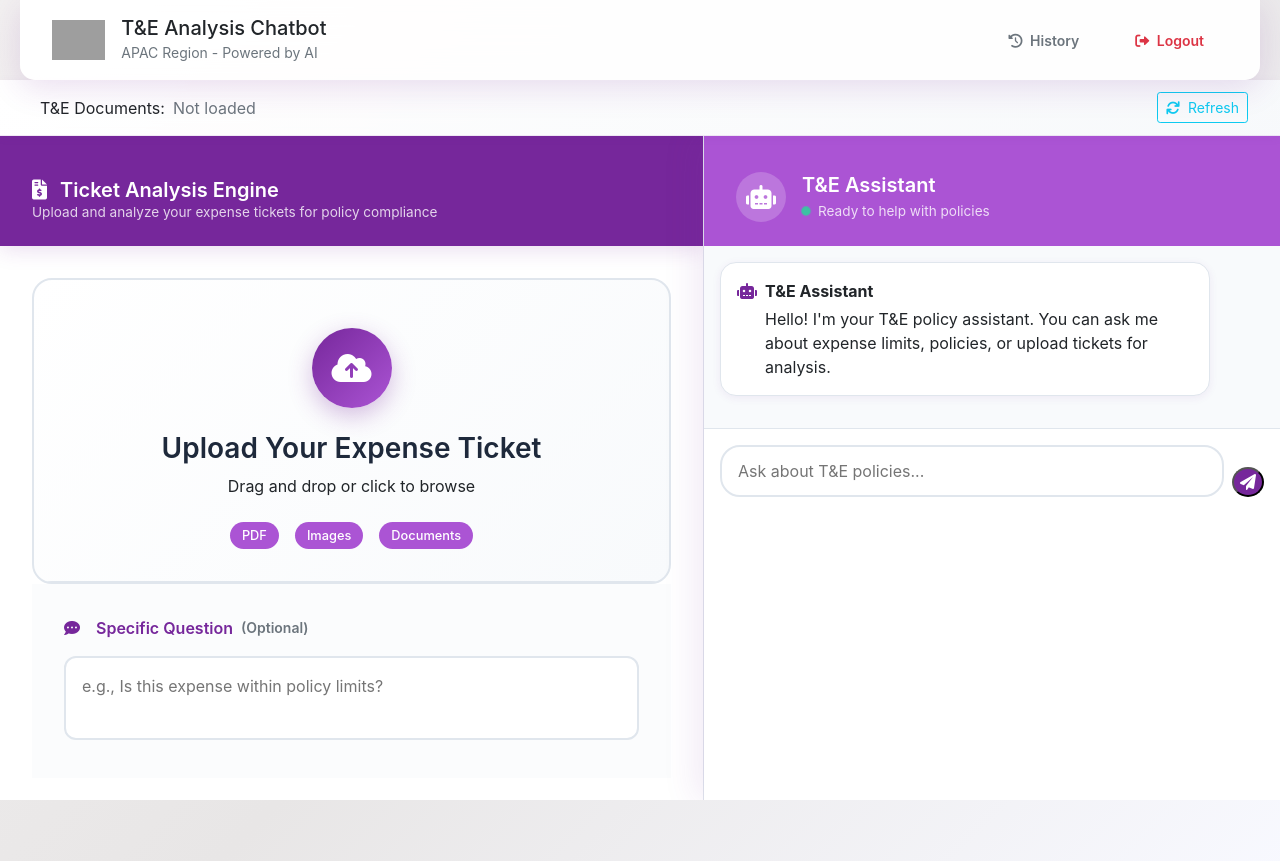
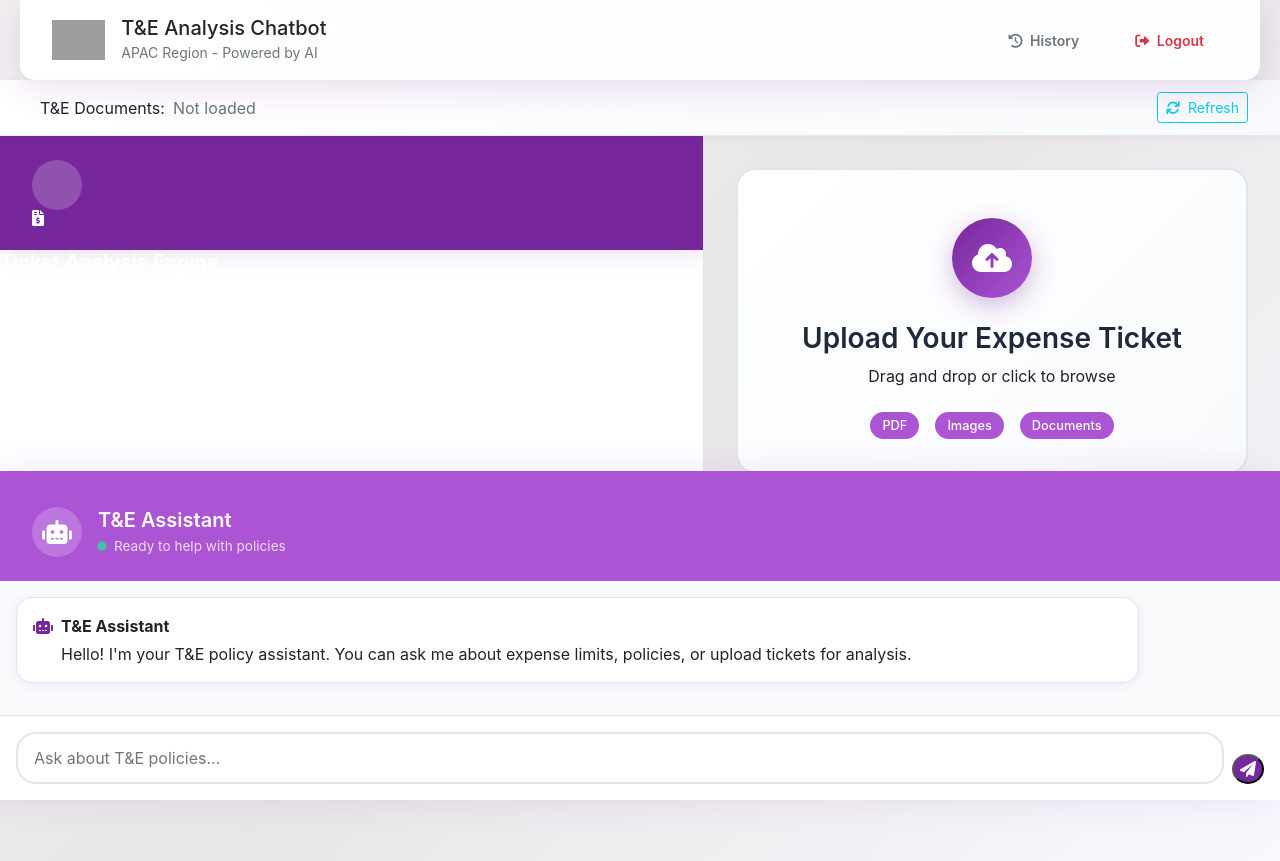
Before and after one commit to DanielGuez16/test2, a FastAPI app: template templates/te_index.html in a window 1280 px wide. Shown: the top 861 px of the page. Run offline with FastAPI, Linux system fonts and the light colour scheme; the template is opened without the code that fills it, so the values that code supplies are empty; some libraries are stand-ins or nearby versions; grey boxes are pictures that could not be loaded.

Commit message:
Sharepoint loading2

```diff
--- a/templates/te_index.html
+++ b/templates/te_index.html
@@ -1739,10 +1739,10 @@
             <!-- Zone d'analyse de tickets -->
             <div class="ticket-analysis-zone">
                 <div class="analysis-header">
-                    <h5 class="chat-title text-white mb-0">
-                        <i class="fas fa-file-invoice-dollar me-2"></i>
-                        Ticket Analysis Engine
-                    </h5>
+                    <div class="chat-avatar"></div>
+                        <i class="fas fa-file-invoice-dollar"></i>
+                    </div>
+                    <h5 class="chat-title text-white mb-0">Ticket Analysis Engine</h5>
                     <span class="chat-subtitle">Upload and analyze your expense tickets for policy compliance</span>
                 </div>
 
```
